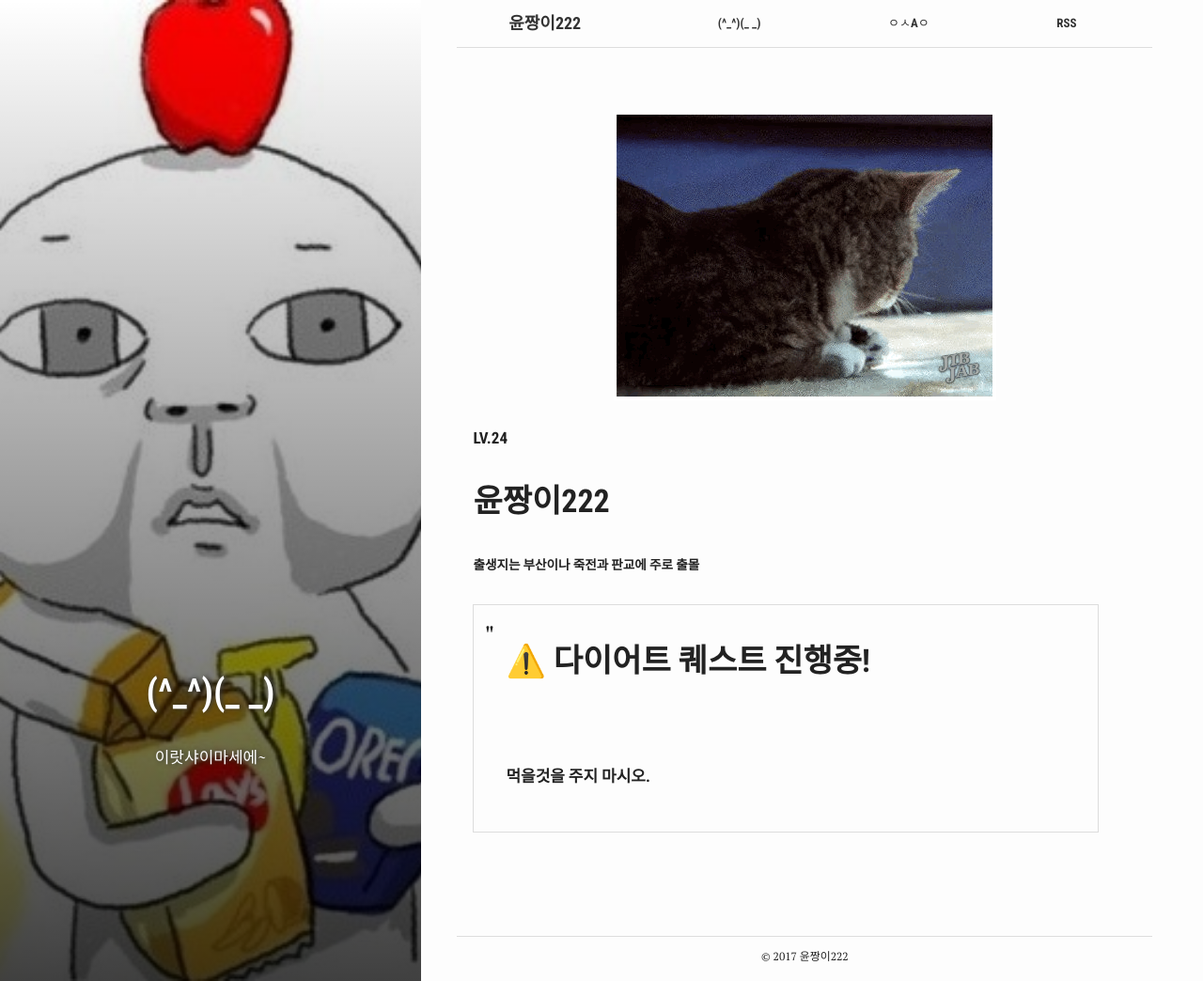
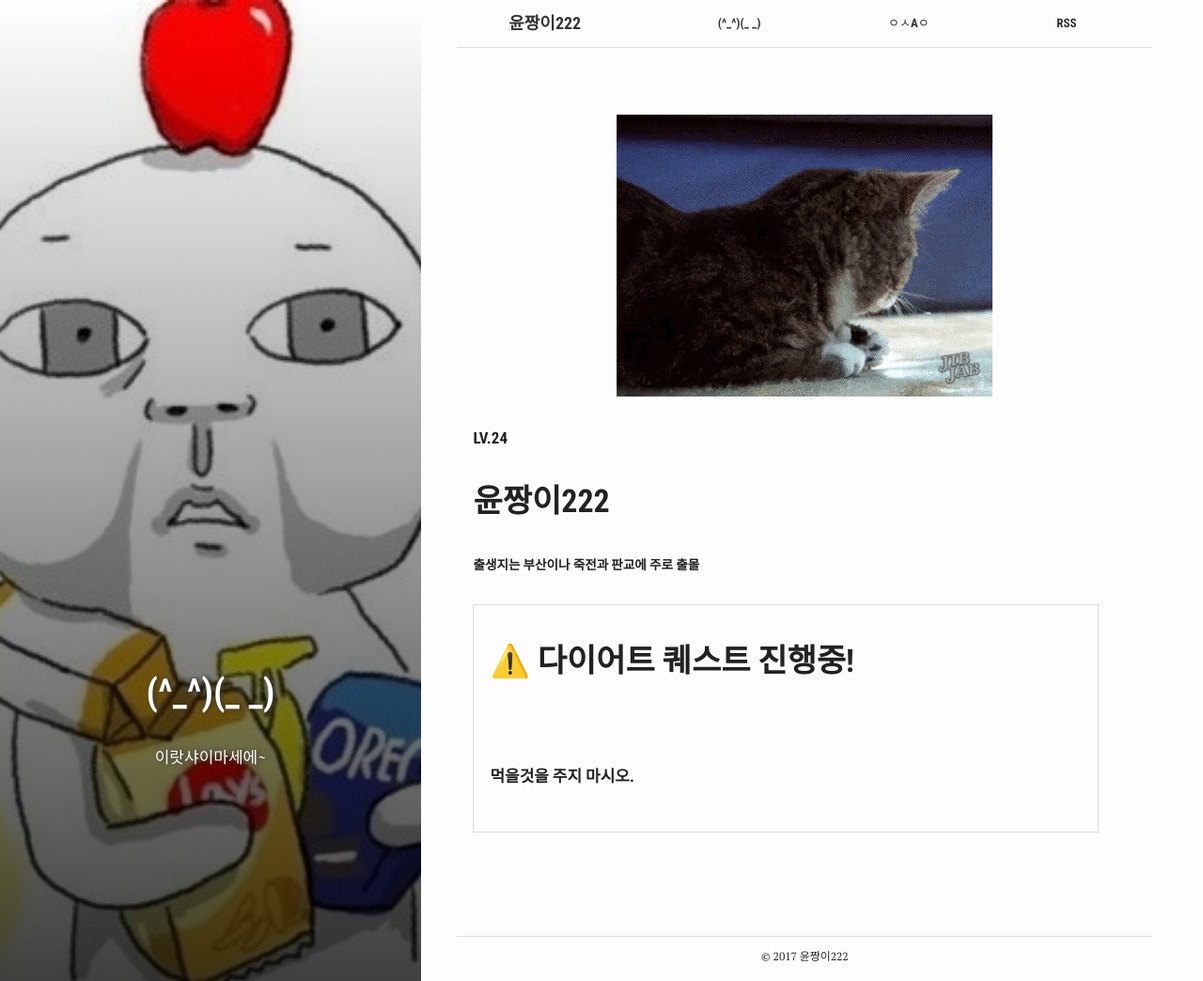
Before and after one commit to yunzzang222/queserasera_zz, a Jekyll site: the page built from (^_^)(_ _).md, in a window 1280 px wide and 1044 px high. Shown: the whole window at 94% size. Built offline with Jekyll 4.4.1, drawn with Linux system fonts in a browser that asks for light colours.

Commit message:
Update _base.scss

```diff
--- a/assets/_sass/_base.scss
+++ b/assets/_sass/_base.scss
@@ -140,7 +140,7 @@ table caption {
 * ========================================================================== */
 blockquote {
   border: 1px solid #ddd;
-  padding: 1em 1em 1em 2em;
+  padding: 1em 1em 1em 1em;
   position: relative;
   margin-left: 0;
   p {
@@ -148,7 +148,7 @@ blockquote {
     margin-bottom: 1em;
   }
   &:before {
-    content: '"';
+    content: '';
     position: absolute;
     left: .3em;
     top:0;
```
